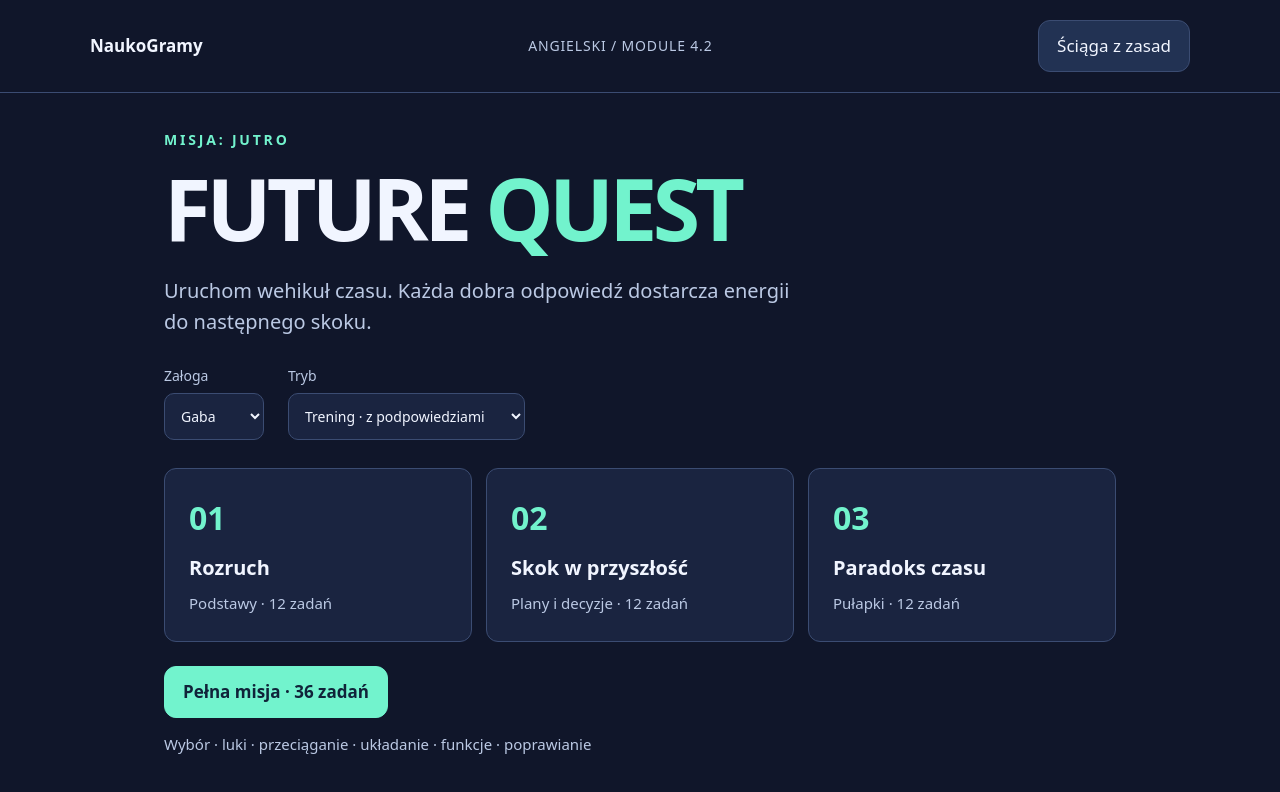
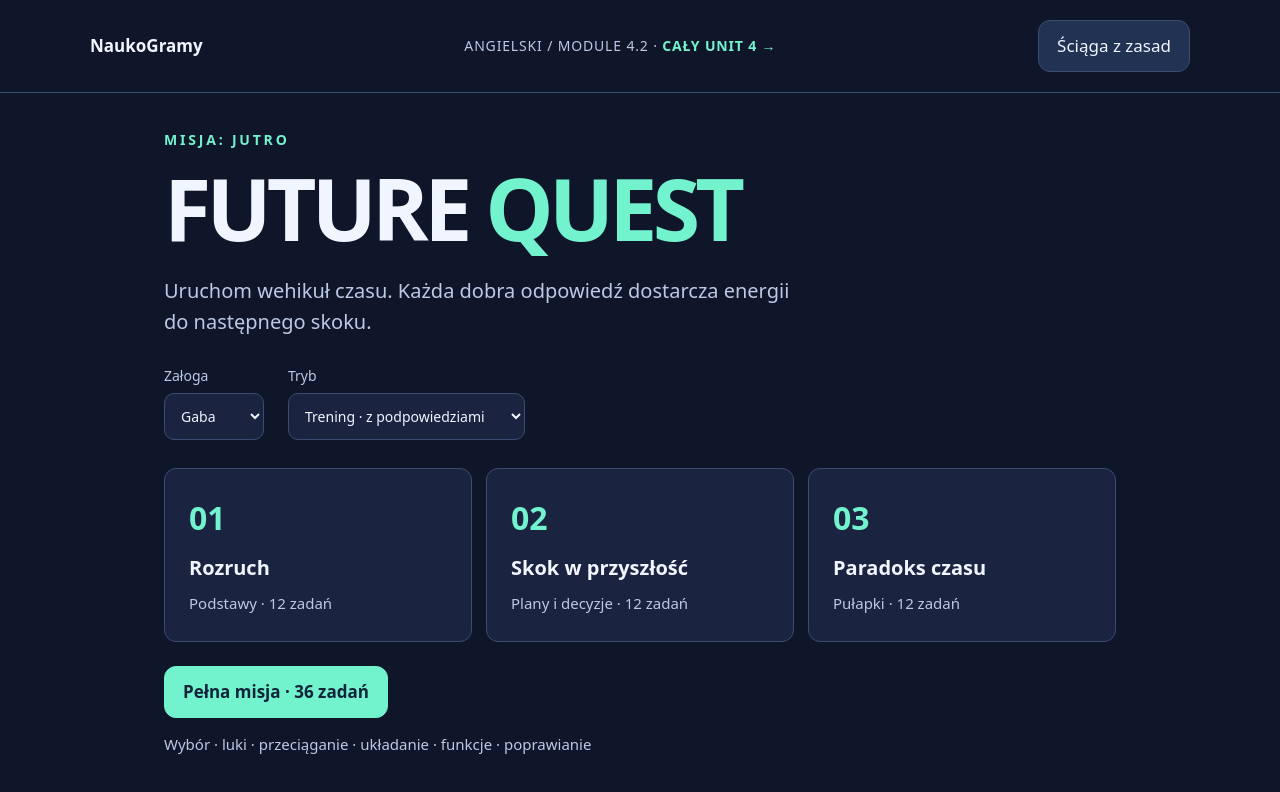
Before and after one commit to starytrek/games, a plain HTML site: page future-quest/index.html in a window 1280 px wide. Drawn offline with Linux system fonts and the light colour scheme; a script that the page names is missing.

Commit message:
Link existing Future Quest to complete Unit 4 Quest challenge

```diff
--- a/future-quest/index.html
+++ b/future-quest/index.html
@@ -1,5 +1,5 @@
 <!doctype html><html lang="pl"><head><meta charset="utf-8"><meta name="viewport" content="width=device-width,initial-scale=1"><title>Future Quest · NaukoGramy</title><meta name="description" content="Future Forms 4.2: 36 zadań, przeciąganki, luki, układanie zdań i naprawianie błędów."><link rel="stylesheet" href="style.css"></head><body>
-<header><a href="../../">NaukoGramy</a><span>ANGIELSKI / MODULE 4.2</span><button id="rulesButton">Ściąga z zasad</button></header>
+<header><a href="../../">NaukoGramy</a><span>ANGIELSKI / MODULE 4.2 · <a href="../unit4-quest/" style="color:#72f3cd">CAŁY UNIT 4 →</a></span><button id="rulesButton">Ściąga z zasad</button></header>
 <main><section id="home"><p class="overline">MISJA: JUTRO</p><h1>FUTURE <span>QUEST</span></h1><p class="lead">Uruchom wehikuł czasu. Każda dobra odpowiedź dostarcza energii do następnego skoku.</p><div class="modebar"><label>Załoga <select id="person"><option>Gaba</option><option>Iga</option><option>Krzysiek</option><option>Aga</option></select></label><label>Tryb <select id="mode"><option value="learn">Trening · z podpowiedziami</option><option value="exam">Kartkówka · bez podpowiedzi</option></select></label></div><div class="missions"><button data-start="1"><b>01</b><strong>Rozruch</strong><span>Podstawy · 12 zadań</span></button><button data-start="2"><b>02</b><strong>Skok w przyszłość</strong><span>Plany i decyzje · 12 zadań</span></button><button data-start="3"><b>03</b><strong>Paradoks czasu</strong><span>Pułapki · 12 zadań</span></button></div><button class="primary" data-start="all">Pełna misja · 36 zadań</button><p class="sub">Wybór · luki · przeciąganie · układanie · funkcje · poprawianie</p><p id="record" class="sub"></p></section>
 <section id="game" hidden><div class="hud"><button id="exit">Wybór misji</button><span id="counter"></span><strong id="score"></strong></div><div class="progress"><div id="bar"></div></div><div class="stations" aria-hidden="true"><span>ROZRUCH</span><span>SKOK</span><span>PARADOKS</span></div><article class="terminal"><div class="taskmeta"><span id="taskType"></span><span id="levelLabel"></span></div><h2 id="prompt"></h2><p id="instruction" class="sub"></p><div id="answerArea"></div><div class="actions"><button id="hint">💡 Mała podpowiedź</button><button class="primary" id="check">Sprawdź</button></div><p id="hintText" class="hint" hidden></p><div id="feedback" role="status" aria-live="polite" hidden></div><button id="next" class="primary" hidden>Następne zadanie</button></article></section>
 <section id="result" hidden></section>
```
